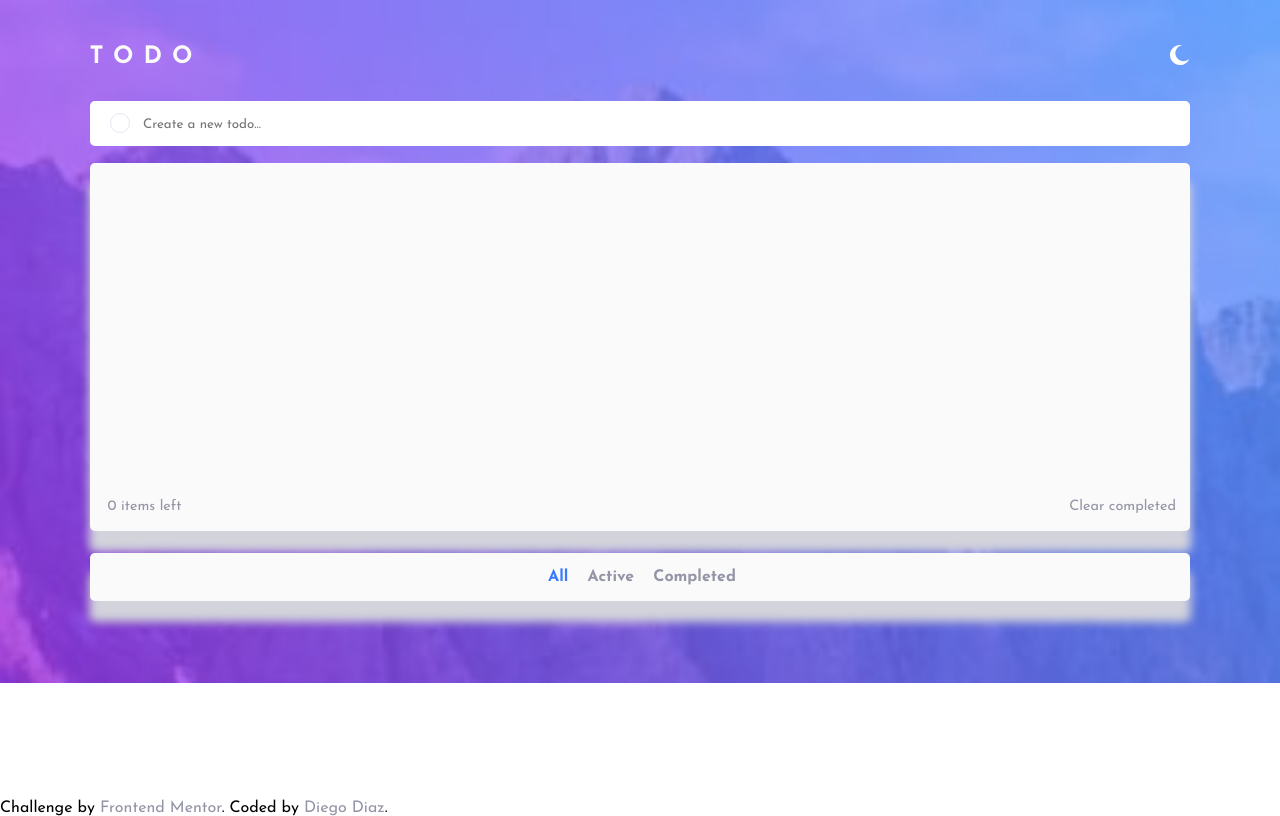
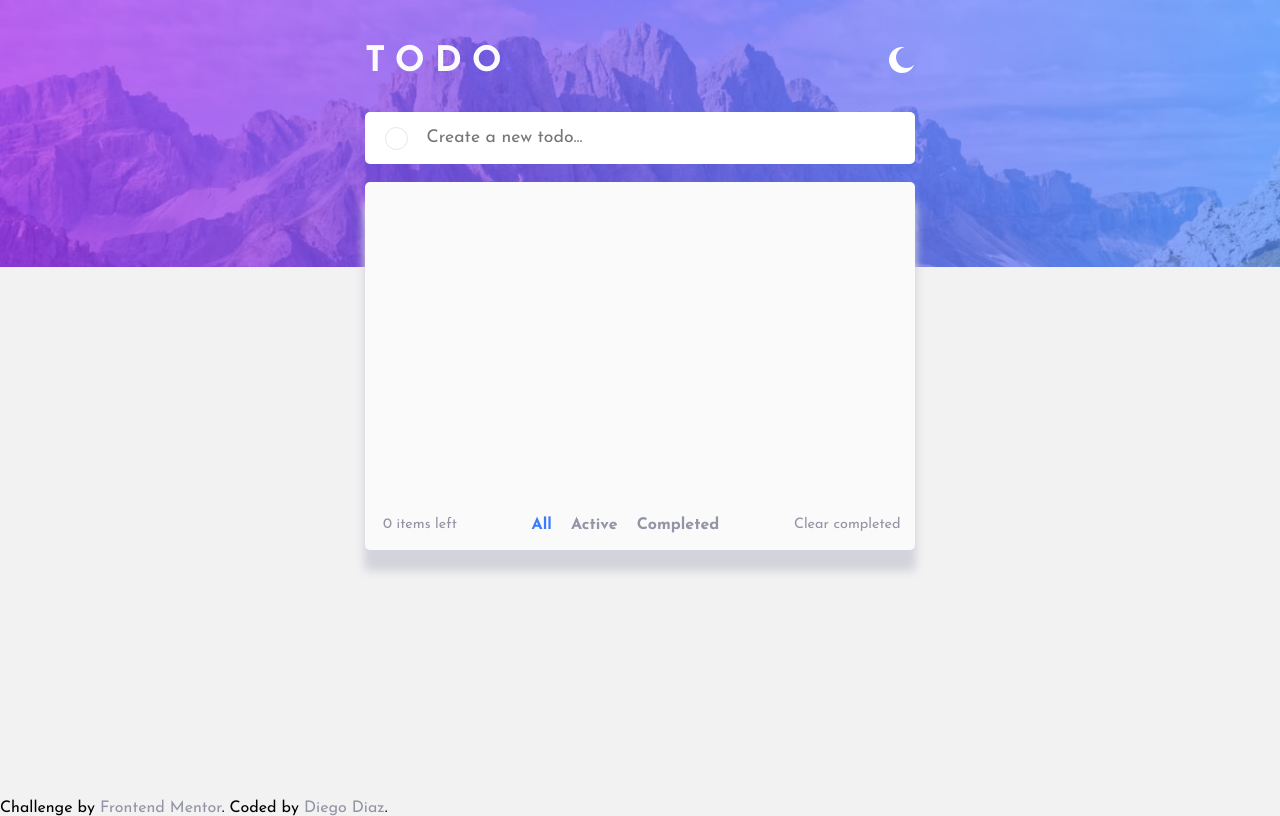
Before and after one commit to dialejo24/Todo-App, a website built with webpack: page dist/index.html in a window 1280 px wide. Built offline with nearby package versions, Linux system fonts and the light colour scheme.

Commit message:
Complete page style

```diff
--- a/src/style.css
+++ b/src/style.css
@@ -38,7 +38,7 @@ body {
     font-family: 'Josefin Sans', sans-serif;
 }
 .body-light {
-    background-color: var(--very-light-grayish-blue-l);
+    background-color: hsl(0, 0%, 94.9%);
 }
 
 .body-dark {
@@ -80,7 +80,7 @@ input {
 }
 
 img[alt="toggle"] {
-    width:20px;
+    width:min(26px, 5.5vw);
     cursor: pointer;
 }
 
@@ -102,6 +102,7 @@ img[alt="toggle"] {
     width: 86%;
     margin-inline: auto;
     padding-top: 2.8em;
+    max-width: 550px;
 }
 
 .light-todo_description {
@@ -125,7 +126,7 @@ img[alt="toggle"] {
 .main_title {
     color: var(--very-light-gray-l);
     letter-spacing: 10px;
-    font-size: 1.5rem;
+    font-size: clamp(1.5rem, 1.3rem + 1.5vw, 2.2rem);
 }
 
 .create_todo {
@@ -293,6 +294,7 @@ img[alt="cross icon"] {
    position: absolute;
    width: 100%;
    bottom: -70px;
+   left:0;
 }
 
 .light-filter:hover {
@@ -309,6 +311,7 @@ img[alt="cross icon"] {
     justify-content: center;
     gap: 1.2em;
     font-weight: bold;
+    font-size: 1rem;
 }
 
 .shadow-light {
@@ -318,3 +321,58 @@ img[alt="cross icon"] {
 .shadow-dark {
     box-shadow: 0px 20px 10px 1px var(--very-dark-blue-d);
 }
+
+
+@media (min-width: 600px) {
+    .create_todo > input {
+        padding: 1em 1em 1em 3.5em;
+    }
+
+    input,
+    .todo_description {
+        font-size: 1.1rem;
+    }
+
+    .input_circle::before {
+        width: 23px;
+        height: 23px;
+    }
+
+    .circle {
+        width: 23px;
+        height: 23px;
+    }
+
+    .todo_item {
+        cursor: pointer;
+    }
+
+    .todo_item:hover .icon_cross {
+        display: flex;
+    }
+
+    .icon_cross {
+        display: none;
+    }
+
+    .todo_state {
+        align-items: center;
+    }
+
+    .todos_filter {
+        box-shadow: none !important;
+        position:initial;
+        width:auto;
+    }
+
+    .todos_filter > ul {
+        padding: 0;
+    }
+
+    .bg-mobile-dark {
+        background-image: url("./images/bg-desktop-dark.jpg");
+    }
+    .bg-mobile-light {
+        background-image: url("./images/bg-desktop-light.jpg");
+    }
+}
```
Also changed, not shown: dist/index.html.
